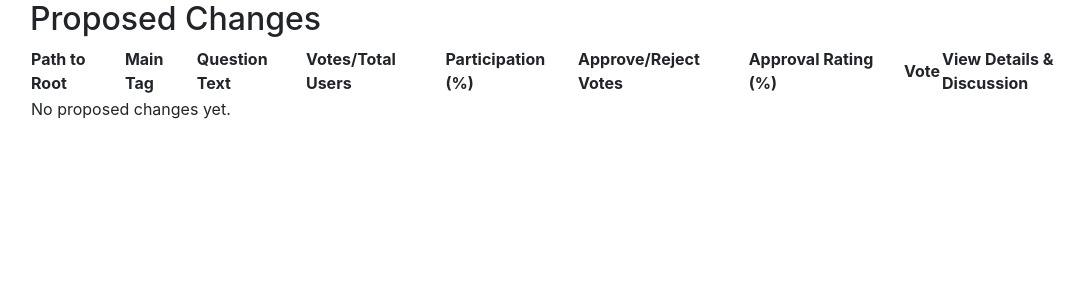
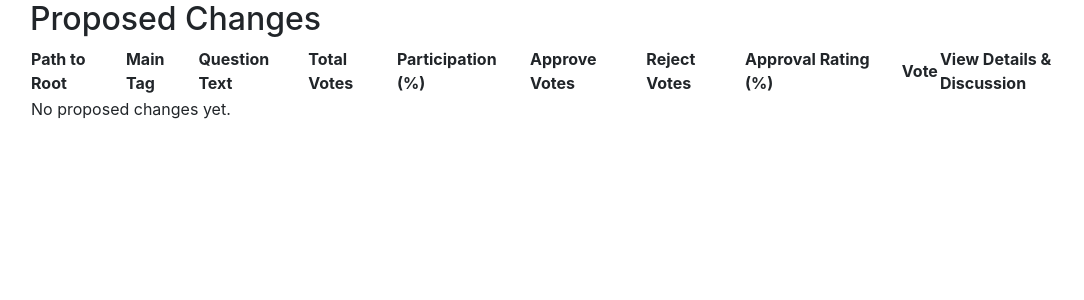
Before and after one commit to rob-hayward/project01, a Django app: page /proposed_changes/ in a window 1280 px wide. Shown: the part 59-359 px from the top of the page, without its empty margins (55-1139 px from the left). Run offline with Django 4.2, Linux system fonts and the light colour scheme; data that the repository does not hold is empty; some libraries are stand-ins or nearby versions.

Commit message:
propose questions and proposed changes pages now displaying and functioning

```diff
--- a/app01/models.py
+++ b/app01/models.py
@@ -56,7 +56,7 @@ class Question(models.Model):
     parent_question = models.ForeignKey('self', on_delete=models.CASCADE, blank=True, null=True,
                                         related_name='child_questions')
     question_text = models.TextField()
-    input_type = models.CharField(max_length=10, choices=[(type, type.value) for type in InputType])
+    input_type = models.CharField(max_length=30, choices=[(type.name, type.value) for type in InputType])
     main_tag = models.ForeignKey(Tag, on_delete=models.CASCADE, related_name='main_questions', null=True, blank=True) # main tag
     additional_tags = models.ManyToManyField(Tag, blank=True, related_name='additional_questions') # additional tags
     keywords = models.ManyToManyField(KeywordDefinition, related_name='questions')
--- a/app01/templates/app01/propose_question.html
+++ b/app01/templates/app01/propose_question.html
@@ -31,6 +31,8 @@
       <button type="submit" class="small-circle-button">Submit</button>
     </form>
   </div>
+  <a href="{% url 'app01:proposed_changes' %}">Go to Proposed Changes</a>
+
 </div>
 
 <script src="https://code.jquery.com/jquery-3.6.0.js"></script>
--- a/app01/templates/app01/proposed_changes.html
+++ b/app01/templates/app01/proposed_changes.html
@@ -9,9 +9,10 @@
       <th>Path to Root</th>
       <th>Main Tag</th>
       <th>Question Text</th>
-      <th>Votes/Total Users</th>
+      <th>Total Votes</th>
       <th>Participation (%)</th>
-      <th>Approve/Reject Votes</th>
+      <th>Approve Votes</th>
+      <th>Reject Votes</th>
       <th>Approval Rating (%)</th>
       <th>Vote</th>
       <th>View Details & Discussion</th>
@@ -28,9 +29,10 @@
       </td>
       <td class="main-tag">{{ question.main_tag.name }}</td>
       <td class="question-text">{{ question.question_text }}</td>
-      <td class="vote-count">{{ question.total_votes }} / {{ total_users }}</td>
+      <td class="vote-count">{{ question.total_votes }}</td>
       <td class="participation-percentage">{{ question.participation_percentage|floatformat:1 }}%</td>
-      <td class="votes-approve-reject">{{ question.total_approve_votes }} / {{ question.total_reject_votes }}</td>
+      <td class="votes-approve">{{ question.total_approve_votes }}</td>
+      <td class="votes-reject">{{ question.total_reject_votes }}</td>
       <td class="approval-percentage">{{ question.approval_rating|floatformat:1 }}%</td>
       <td>
         <form class="approve-form" method="post">
@@ -44,7 +46,7 @@
         </form>
       </td>
       <td>
-        <a href="{% url 'question_detail' question.id %}">View & Discuss</a>
+        <a href="{% url 'app01:question_detail' question.id %}">View & Discuss</a>
       </td>
     </tr>
     {% empty %}
@@ -68,7 +70,7 @@
       console.log("Form data: ", formData);
 
       $.ajax({
-        url: "{% url 'submit_vote' %}",
+        url: "{% url 'app01:submit_vote' %}",
         type: 'post',
         data: formData,
         headers: {'X-CSRFToken': $('input[name=csrfmiddlewaretoken]').val()},
--- a/app01/urls.py
+++ b/app01/urls.py
@@ -13,4 +13,5 @@ urlpatterns = [
     path('propose_question/<int:parent_question_id>/', views.propose_question, name='propose_question'),
     path('proposed_changes/', views.ProposedChangesView.as_view(), name='proposed_changes'),
     path('submit_vote/', views.submit_vote, name='submit_vote'),
+    path('question_detail/<int:pk>/', views.QuestionDetailView.as_view(), name='question_detail'),
 ]
--- a/app01/views.py
+++ b/app01/views.py
@@ -12,25 +12,34 @@ from django.views.generic import ListView
 from .models import Question, BinaryVote
 from .forms import BinaryVoteForm
 from django.contrib.auth.models import User
+from django.shortcuts import get_object_or_404
+from django.views.generic import DetailView
+
+
+class QuestionDetailView(DetailView):
+    model = Question
+    template_name = 'app01/question_detail.html'
 
 
 @login_required
 def propose_question(request, parent_question_id=None):
+    print("Entered propose_question function.")
     if request.method == 'POST':
         form = ProposeQuestionForm(request.POST)
+        print("Request is POST.")
         if form.is_valid():
+            print("Form is valid.")
             question = form.save(commit=False)
             question.creator = request.user
-            question.approved = False
             if parent_question_id is not None:
-                question.parent = get_object_or_404(Question, id=parent_question_id)
-            try:
-                question.save()
-                form.save_m2m()
-                return redirect('app01:proposed_changes')
-            except Exception as e:
-                # catch the exception here and do something, like logging it or showing an error message to user.
-                print(e)
+                question.parent_question = get_object_or_404(Question, id=parent_question_id)
+            question.save()
+            form.save_m2m()
+            print("Question saved.")
+            return redirect('app01:proposed_changes')
+        else:
+            print("Form is not valid.")
+            print(form.errors.as_ul())
     else:
         form = ProposeQuestionForm(initial={'parent_question': parent_question_id} if parent_question_id else None)
     return render(request, 'app01/propose_question.html', {'form': form})
@@ -47,15 +56,22 @@ class ProposedChangesView(ListView):
     def get_context_data(self, **kwargs):
         context = super().get_context_data(**kwargs)
         total_users = User.objects.count()
+        proposed_questions = []
         for question in context['object_list']:
             total_votes = BinaryVote.objects.filter(question=question).count()
+            question.total_votes = total_votes
             question.participation_percentage = (total_votes / total_users) * 100
             total_approve_votes = BinaryVote.objects.filter(question=question, vote=True).count()
+            question.total_approve_votes = total_approve_votes
+            total_reject_votes = BinaryVote.objects.filter(question=question, vote=False).count()
+            question.total_reject_votes = total_reject_votes
             question.approval_rating = (total_approve_votes / total_votes) * 100 if total_votes > 0 else 0
             try:
                 question.user_vote = BinaryVote.objects.get(user=self.request.user, question=question).vote
             except BinaryVote.DoesNotExist:
                 question.user_vote = None
+            proposed_questions.append(question)
+        context['proposed_questions'] = proposed_questions
         return context
 
 
@@ -82,10 +98,14 @@ def submit_vote(request):
                     BinaryVote.objects.create(user=request.user, question=question, vote=vote)
 
             total_votes = question.total_votes()
+            total_approve_votes = question.total_approve_votes()
+            total_reject_votes = question.total_reject_votes()
             participation_percentage = question.participation_percentage()
             approval_percentage = question.approval_percentage()
 
             return JsonResponse({'total_votes': total_votes,
+                                 'total_approve_votes': total_approve_votes,
+                                 'total_reject_votes': total_reject_votes,
                                  'participation_percentage': participation_percentage,
                                  'approval_percentage': approval_percentage})
         else:
```
Also changed, not shown: app01/forms.py (+4 -16 lines).
